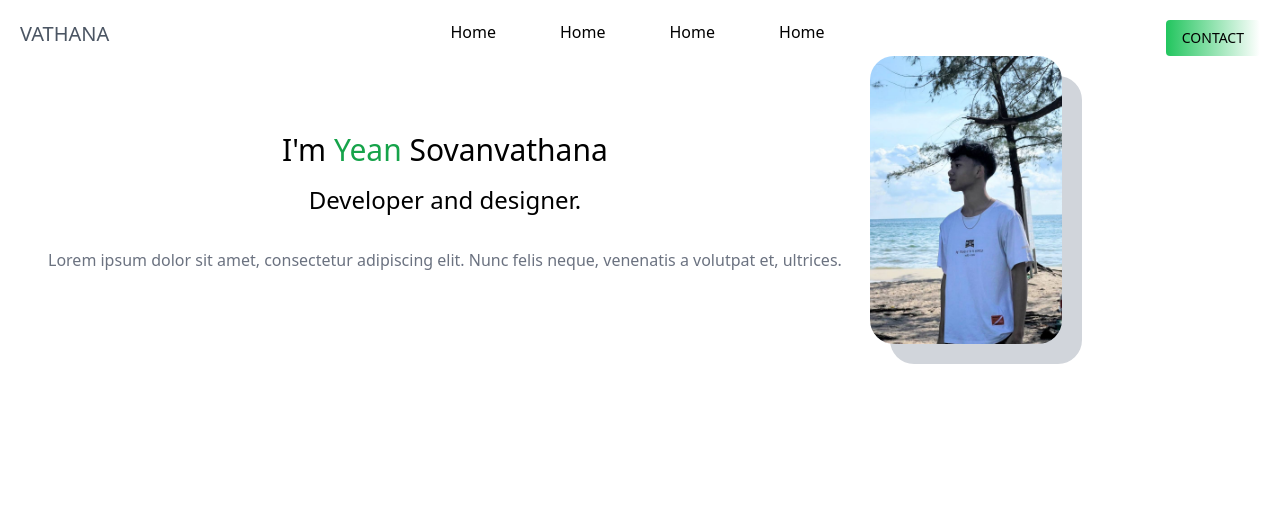
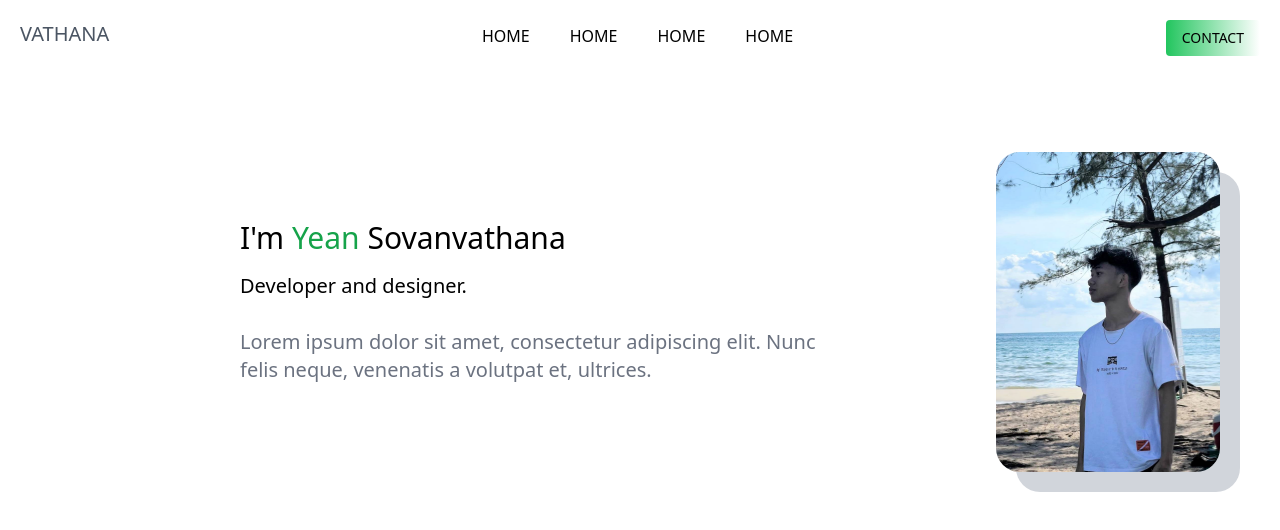
Before and after one commit to Yeansovanvathana/Portfolio_V2, a Next.js app: page / in a window 1280 px wide. Shown: the top 530 px of the page. Built offline with nearby package versions, Linux system fonts and the light colour scheme.

Commit message:
Update responsive page

```diff
--- a/components/Header.js
+++ b/components/Header.js
@@ -2,11 +2,9 @@ import React from "react";
 
 export const Header = () => {
   return (
-        <header className="sticky top-0 p-5 flex items-start justify-between max-w-7xl mx-auto z-20 xl-items-center">
-            <div className="flex flex-row items-center text-gray-300 cursor-poniter">
+    <header className="top-0 p-5 flex items-start justify-between max-w-7xl mx-auto z-20 xl-items-center">
       <p className="uppercase text-xl text-gray-600">Vathana</p>
-            </div>
-            <div className="hidden md:inline-flex space-x-16">
+      <div className="hidden uppercase md:inline-flex space-x-16 md:space-x-10 p-1">
         <a href="">Home</a>
         <a href="">Home</a>
         <a href="">Home</a>
@@ -15,7 +13,6 @@ export const Header = () => {
       <button className="uppercase bg-gradient-to-r from-green-500 py-2 px-4 rounded text-sm hover:bg-green-500">
         Contact
       </button>
-
     </header>
   );
 };
--- a/components/Page.js
+++ b/components/Page.js
@@ -4,20 +4,20 @@ import Vathana from "@/public/Vathana.jpg";
 
 export const Page = () => {
   return (
-        <div className="lg:inline-flex max-w-7xl mx-auto z-20 xl-items-center">
-            <div className=" mx-auto p-12 text-center">
-                <h2 className=" text-3xl py-2 font-medium">
-                    I'm <span className=" text-green-600">Yean</span>{" "}
-                    Sovanvathana
+    <div className="lg:flex md:flex justify-between max-w-7xl lg:mt-24 md:mt-24 px-10">
+      <div className="mx-auto p-10 text-center lg:text-start md:text-start">
+        <h2 className="text-3xl py-2 font-medium">
+          I'm <span className=" text-green-600">Yean</span> Sovanvathana
         </h2>
-                <h3 className="text-2xl py-2">Developer and designer.</h3>
-                <p className="text-md py-5 leading-8 text-gray-500">
-                    Lorem ipsum dolor sit amet, consectetur adipiscing elit.
-                    Nunc felis neque, venenatis a volutpat et, ultrices.
+        <h3 className="text-xl py-2">Developer and designer.</h3>
+        <p className="text-md py-5 leading-8 text-gray-500 md:text-xl max-w-xl">
+          Lorem ipsum dolor sit amet, consectetur adipiscing elit. Nunc felis
+          neque, venenatis a volutpat et, ultrices.
         </p>
       </div>
-            <div className="bg-gray-300 w-48 h-72 mx-auto rounded-3xl relative">
-                <div className="w-48 h-72 mx-auto rounded-3xl absolute overflow-hidden right-5 -top-5">
+      <div className="flex justify-center items-center px-10 lg:px-0">
+        <div className="bg-gray-300 w-44 h-64 rounded-3xl relative lg:w-56 lg:h-80">
+          <div className="w-44 h-64 rounded-3xl absolute overflow-hidden right-5 -top-5 lg:w-56 lg:h-80">
             <Image
               src={Vathana}
               alt="Vathana"
@@ -27,5 +27,6 @@ export const Page = () => {
           </div>
         </div>
       </div>
+    </div>
   );
 };
```
Lines whose indentation alone changed are shown as unchanged.
